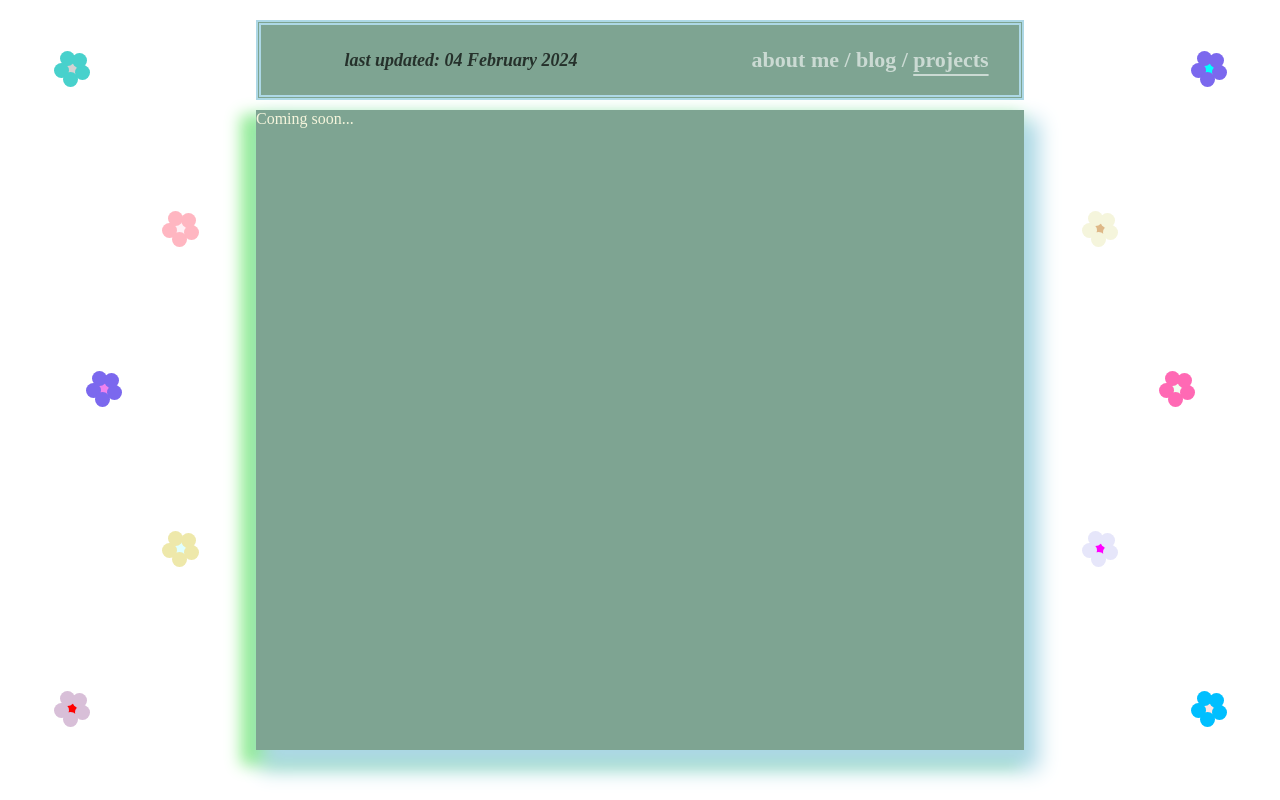
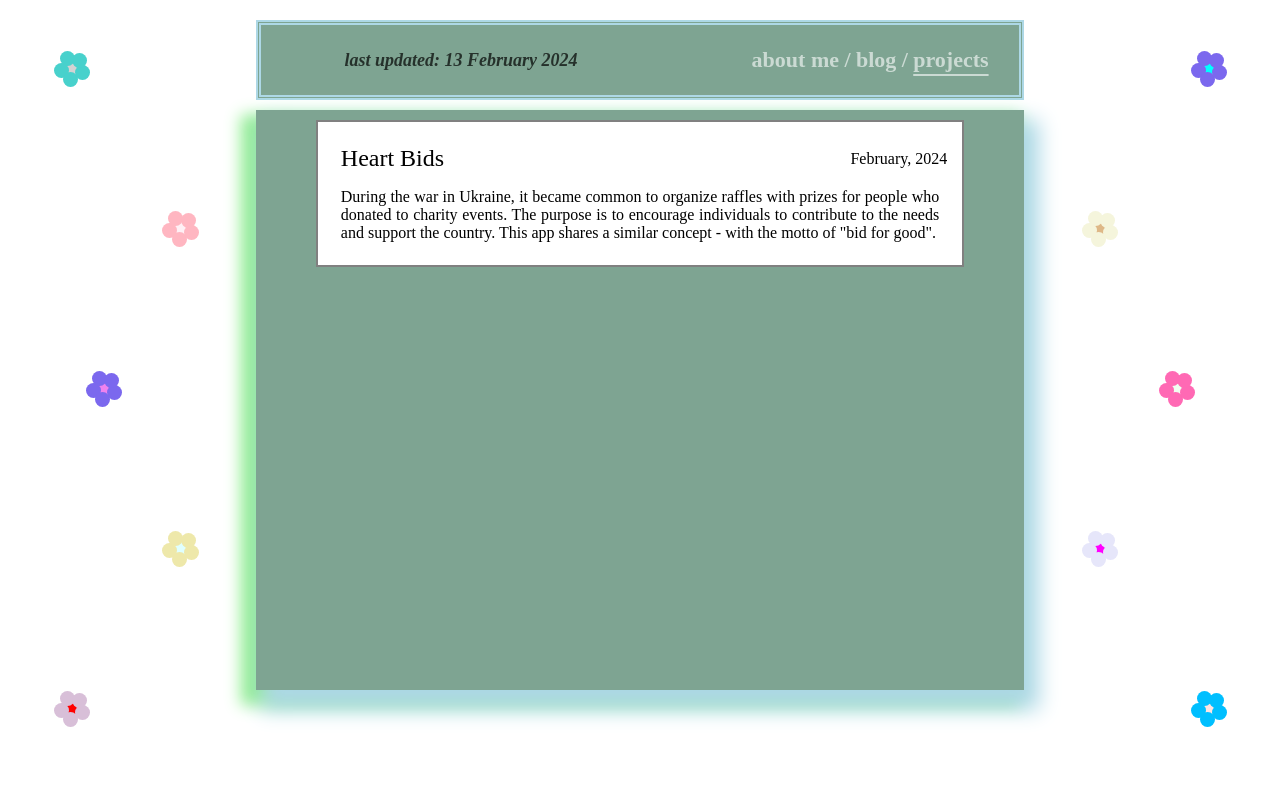
Before and after one commit to lylich0/lylich0.github.io, a plain HTML site: page index.html in a window 1280 px wide. Both pictures are taken after a click on the link "projects". Drawn offline with Linux system fonts and the light colour scheme.

Commit message:
[add] project

```diff
--- a/index.html
+++ b/index.html
@@ -88,7 +88,7 @@
     <header>
         <div class="container">
             <div class="last-updated">
-                <p>last updated: 04 February 2024</p>
+                <p>last updated: 13 February 2024</p>
             </div>
             <nav class="nav-bar">
                 <a href="#" onclick="showSection('about-me')" class="underline">about me</a> /
@@ -119,7 +119,18 @@
             <div class="container">Coming soon...</div>
         </section>
         <section id="projects">
-            <div class="container">Coming soon...</div>
+            <div class="container">
+                <div class="online-auction">
+                    <div class="header">
+                        <p style="font-size: 24px;"><a href="https://github.com/lylich0/online-auction">Heart Bids</a></p>
+                        <time datetime="2024-02">February, 2024</time>
+                    </div>
+                    <p>During the war in Ukraine, it became common to organize raffles with prizes for people who donated to charity events.
+                        The purpose is to encourage individuals to contribute to the needs and support the country.
+                        This app shares a similar concept - with the motto of "bid for good".
+                    </p>
+                </div>
+            </div>
         </section>
     </main>
     <script src="index.js"></script>
--- a/styles.sass
+++ b/styles.sass
@@ -47,13 +47,13 @@ section.active
   display: block
   .container
     width: 60vw
-    height: 80vh
     background-color: rgba(126, 164, 146, 1)
     margin: 0 auto
     box-shadow: 10px 15px 20px 5px lightblue, -10px 10px 15px 5px lightgreen
 
 #about-me
   .container
+      height: 580px
       display: flex
       justify-content: space-between
       align-items: center
@@ -70,9 +70,9 @@ section.active
           img
               width: 100%
               height: 100%
-          img:hover
-              box-shadow: 0px -10px 20px 10px grey, 0px 10px 20px 10px grey
-              border: 2px solid red
+          //img:hover
+          //    box-shadow: 0px -10px 20px 10px grey, 0px 10px 20px 10px grey
+          //    border: 2px solid red
       .intro-text
         width: 55%
         height: 480px
@@ -86,9 +86,31 @@ section.active
           text-align: justify
           line-height: 28px
 
-
-
-
+#projects
+  .container
+    height: 580px
+    display: flex
+    flex-direction: column
+    align-items: center
+    .online-auction
+      padding: 15px
+      color: black
+      display: flex
+      flex-direction: column
+      background-color: white
+      width: 80%
+      margin: 10px
+      border: 2px solid grey
+      .header
+        display: flex
+        justify-content: space-between
+        align-items: center
+        a
+          text-decoration: none
+          color: black
+      p
+        margin: 8px
+        text-align: justify
 
 
 .flower
```
Also changed, not shown: styles.css, 1 other file.
